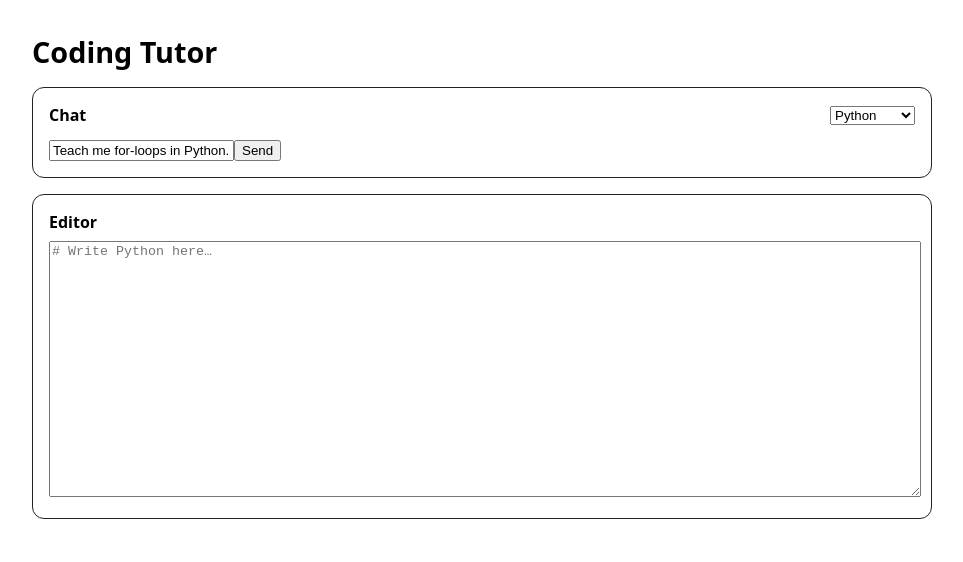
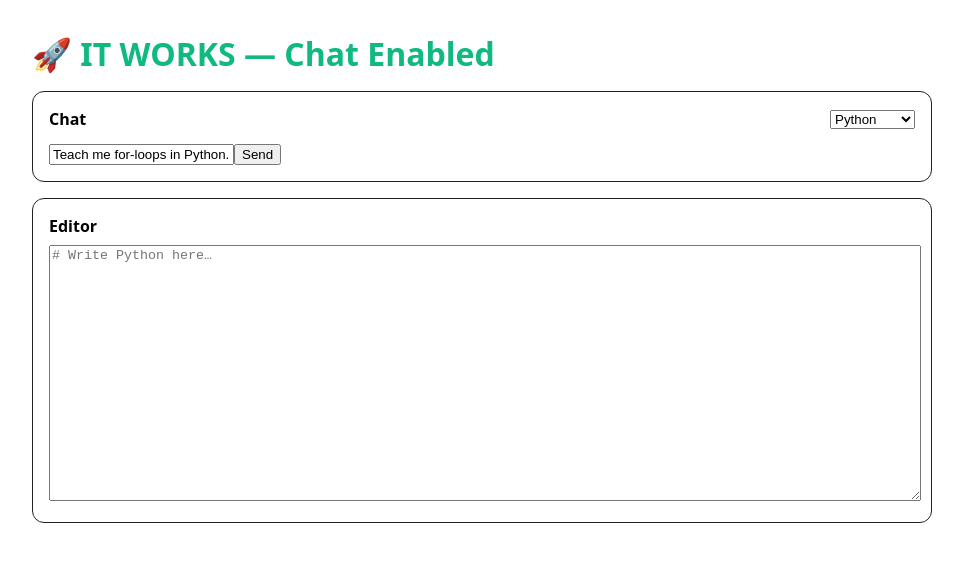
Before and after one commit to g-angelovS/my-coding-tutor, a Next.js app: page / in a window 1280 px wide. Shown: the top 562 px of the page, without its empty margins (158-1121 px from the left). Built offline with nearby package versions, Linux system fonts and the light colour scheme.

Commit message:
Replace homepage with chat UI

```diff
--- a/app/page.tsx
+++ b/app/page.tsx
@@ -7,7 +7,7 @@ export default function Page() {
   const [language, setLanguage] = useState<'python'|'javascript'>('python')
   return (
     <main style={{maxWidth: 900, margin:'2rem auto', padding:'0 1rem'}}>
-      <h1 style={{fontSize:'1.8rem', marginBottom:'1rem'}}>Coding Tutor</h1>
+      <h1 style={{fontSize:'2rem', marginBottom:'1rem', color:'#10b981'}}>🚀 IT WORKS — Chat Enabled</h1>
       <div style={{display:'grid', gap:'1rem', gridTemplateColumns:'1fr'}}>
         <section style={{border:'1px solid #222', borderRadius:12, padding:16}}>
           <div style={{display:'flex', justifyContent:'space-between', alignItems:'center', marginBottom:12}}>
```
